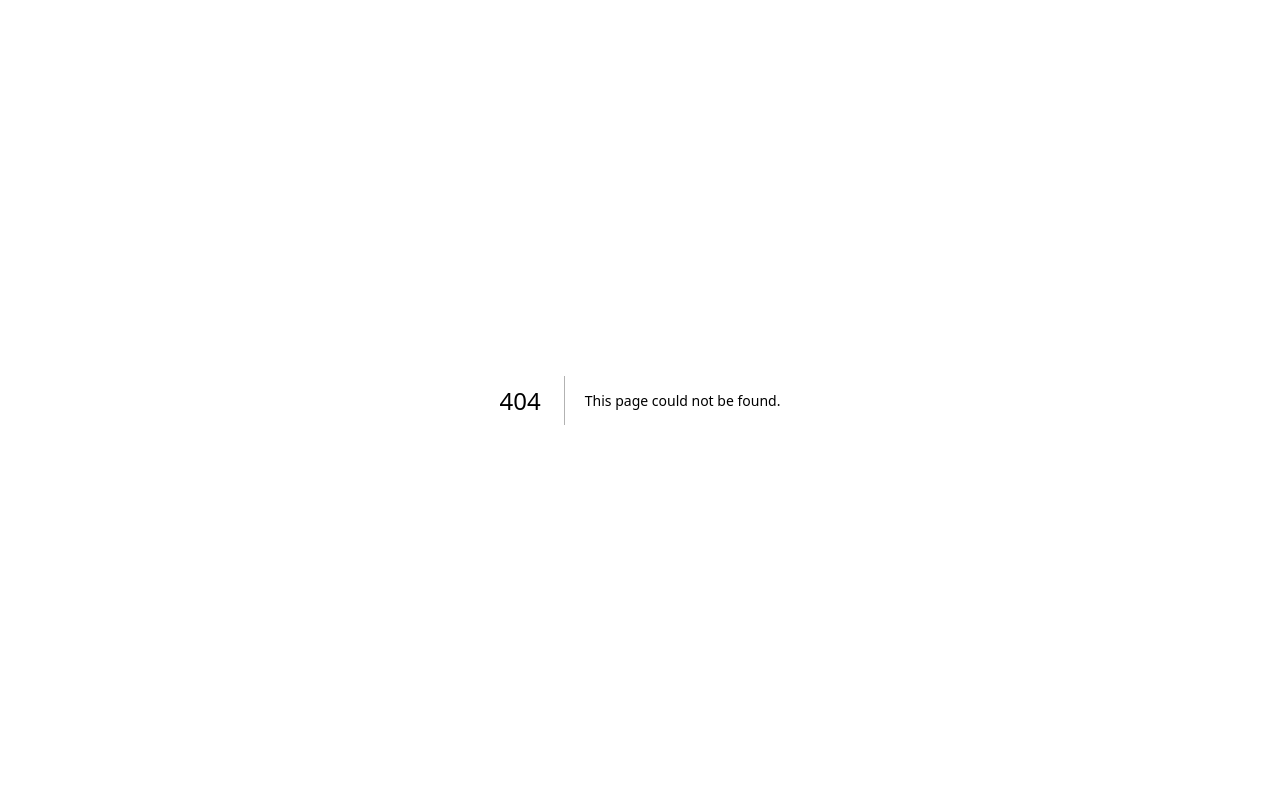
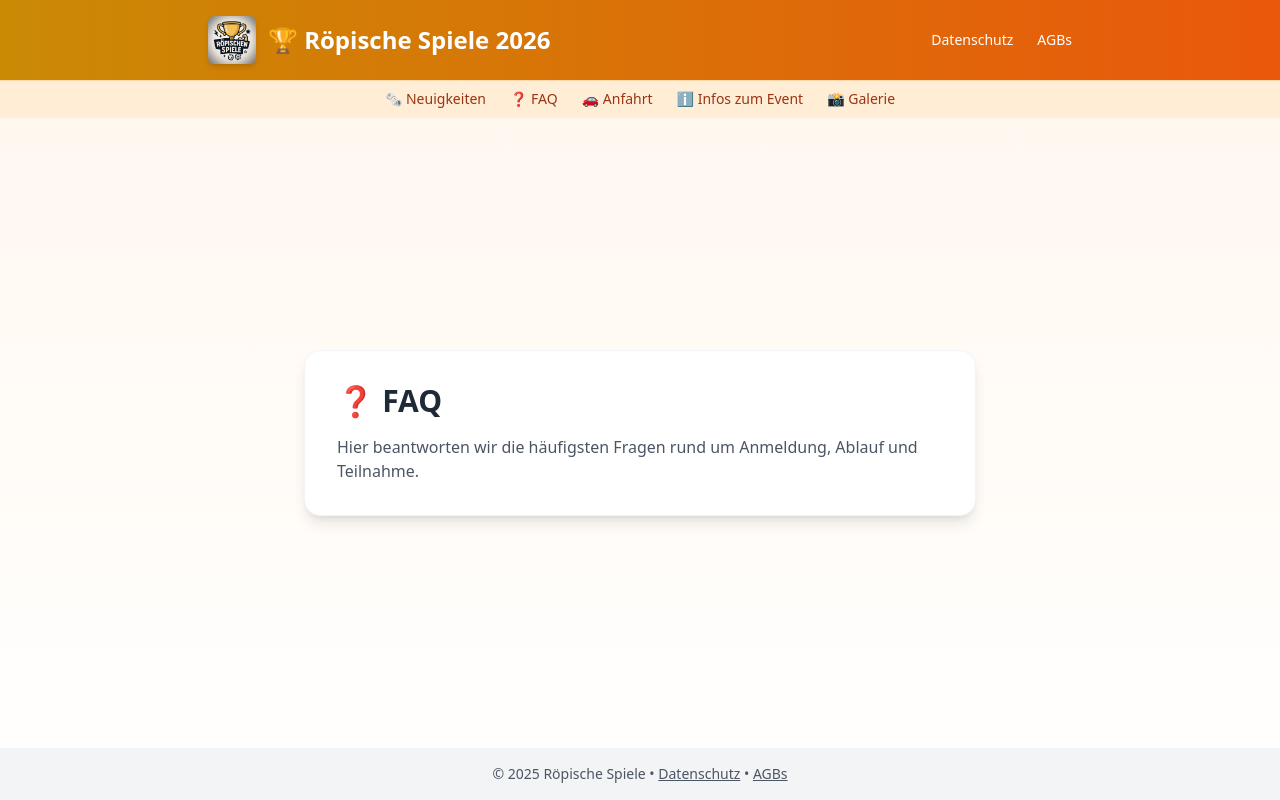
Before and after one commit to RaykSchroeder/RoepischeSpiele, a Next.js app: page /faq in a window 1280 px wide. Before the commit this address had no page. Built offline with nearby package versions, Linux system fonts and the light colour scheme.

Commit message:
Create faq.js

```diff
--- /dev/null
+++ b/pages/faq.js
@@ -0,0 +1,15 @@
+import Layout from "../components/Layout";
+
+export default function FAQ() {
+  return (
+    <Layout>
+      <div className="max-w-2xl bg-white rounded-2xl shadow-lg p-8 border border-gray-100">
+        <h2 className="text-3xl font-bold text-gray-800 mb-4">❓ FAQ</h2>
+        <p className="text-gray-600">
+          Hier beantworten wir die häufigsten Fragen rund um Anmeldung, Ablauf
+          und Teilnahme.
+        </p>
+      </div>
+    </Layout>
+  );
+}
```
